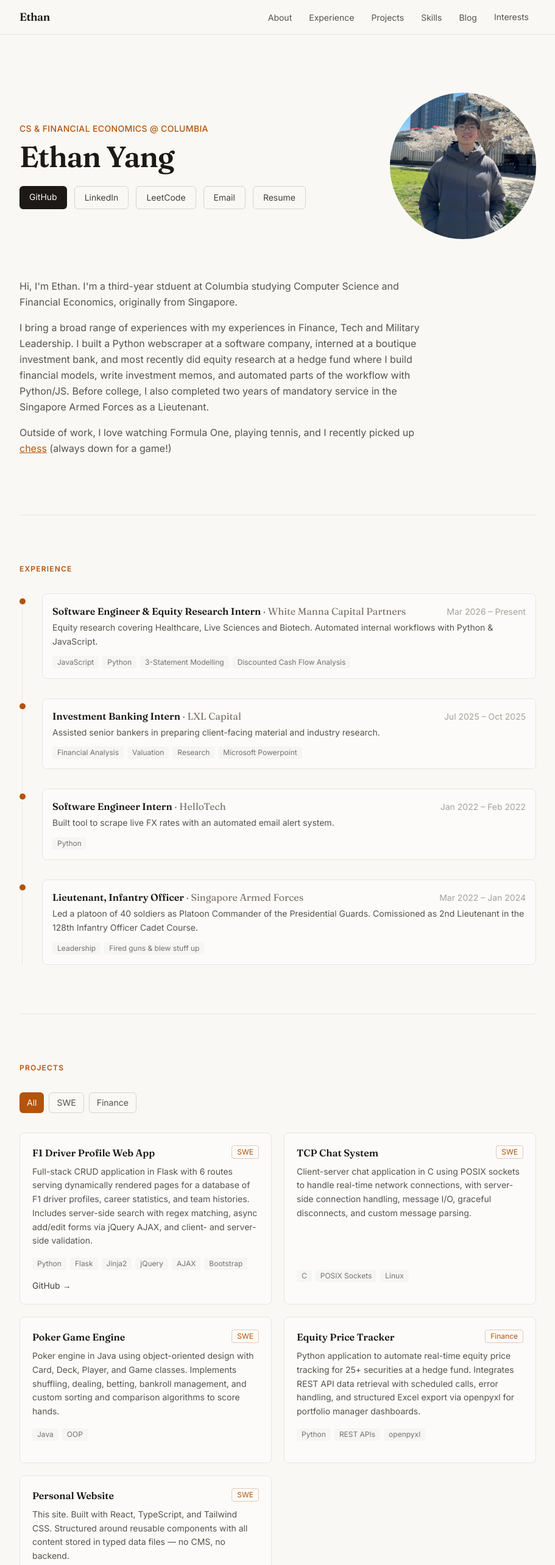
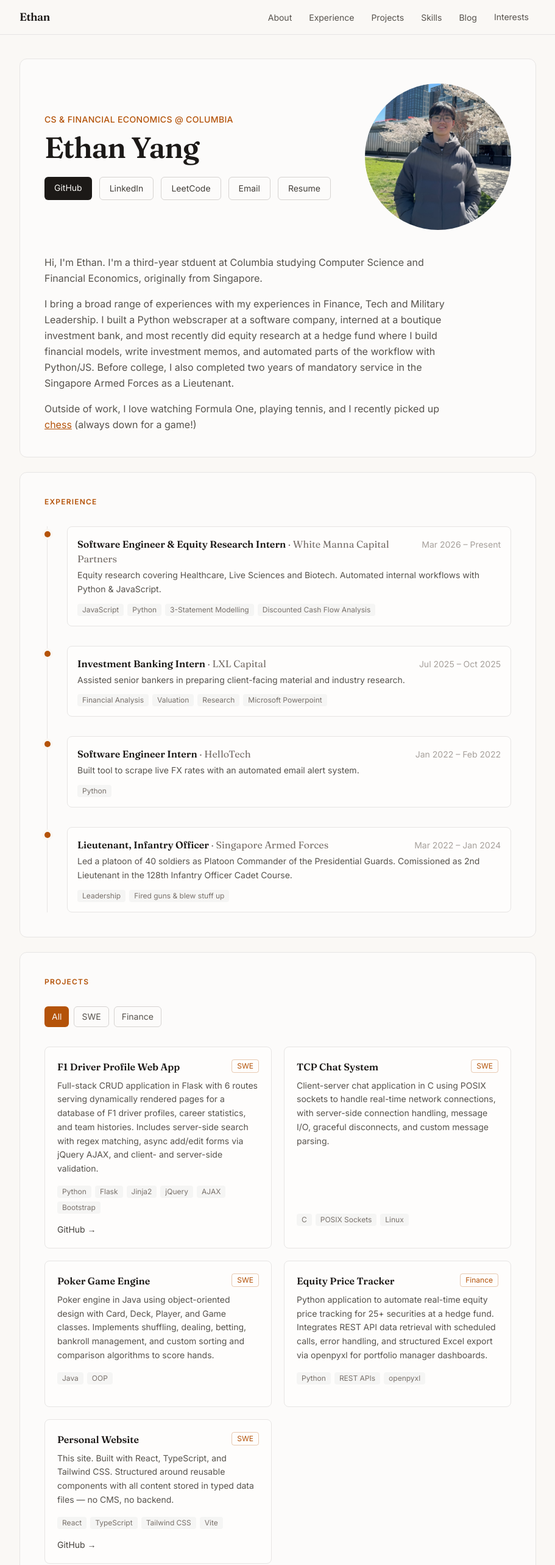
Before and after one commit to y8ngspider/personalwebsite, a React (Vite) app: page / in a window 1280 px wide. Shown: the top 2566 px of the page at 61% size, without its empty margins (184-1095 px from the left). Built offline with nearby package versions, Linux system fonts and the light colour scheme.

Commit message:
wrapped sections on mainpage with cards

```diff
--- a/src/components/sections/Experience.tsx
+++ b/src/components/sections/Experience.tsx
@@ -3,7 +3,7 @@ import ExperienceItem from '../ui/ExperienceItem'
 
 export default function Experience() {
   return (
-    <section id="experience" className="py-20 border-b border-stone-200">
+    <section id="experience" className="border border-stone-200 bg-white/50 rounded-xl p-8 sm:p-10">
       <h2 className="text-xs font-semibold text-clay tracking-widest uppercase mb-8">
         Experience
       </h2>
--- a/src/components/sections/Hero.tsx
+++ b/src/components/sections/Hero.tsx
@@ -3,7 +3,7 @@ import ethanPhoto from '../../assets/ethan.jpg'
 
 export default function Hero() {
   return (
-    <section id="hero" className="py-24 border-b border-stone-200">
+    <section id="hero" className="border border-stone-200 bg-white/50 rounded-xl p-8 sm:p-10">
       <div className="flex flex-col-reverse sm:flex-row sm:items-center sm:justify-between gap-10">
         <div>
           <p className="text-sm text-clay font-medium mb-3 tracking-wide uppercase">
@@ -65,7 +65,7 @@ export default function Hero() {
       </div>
       <div
         id="about"
-        className="max-w-2xl space-y-4 text-stone-600 leading-relaxed mt-16 scroll-mt-24"
+        className="max-w-2xl space-y-4 text-stone-600 leading-relaxed mt-10 scroll-mt-24"
       >
         <p>
           Hi, I'm Ethan. I'm a third-year stduent at Columbia studying Computer Science and Financial
--- a/src/components/sections/Projects.tsx
+++ b/src/components/sections/Projects.tsx
@@ -13,7 +13,7 @@ export default function Projects() {
       : projects.filter((project) => project.category === activeCategory)
 
   return (
-    <section id="projects" className="py-20 border-b border-stone-200">
+    <section id="projects" className="border border-stone-200 bg-white/50 rounded-xl p-8 sm:p-10">
       <h2 className="text-xs font-semibold text-clay tracking-widest uppercase mb-8">
         Projects
       </h2>
--- a/src/components/sections/Skills.tsx
+++ b/src/components/sections/Skills.tsx
@@ -2,7 +2,7 @@ import { skillGroups } from '../../data/skills'
 
 export default function Skills() {
   return (
-    <section id="skills" className="py-20 border-b border-stone-200">
+    <section id="skills" className="border border-stone-200 bg-white/50 rounded-xl p-8 sm:p-10">
       <h2 className="text-xs font-semibold text-clay tracking-widest uppercase mb-8">
         Skills
       </h2>
--- a/src/pages/Home.tsx
+++ b/src/pages/Home.tsx
@@ -5,7 +5,7 @@ import Skills from '../components/sections/Skills'
 
 export default function Home() {
   return (
-    <main className="max-w-4xl mx-auto px-6 pt-14">
+    <main className="max-w-4xl mx-auto px-6 pt-24 pb-16 space-y-6">
       <Hero />
       <Experience />
       <Projects />
```
